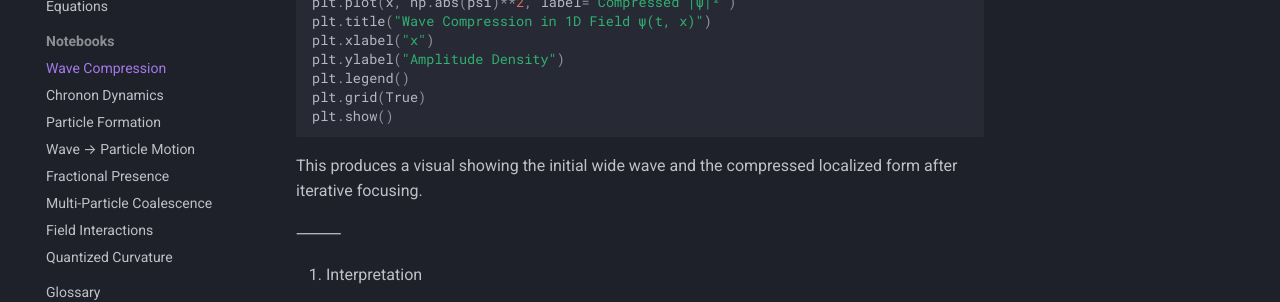
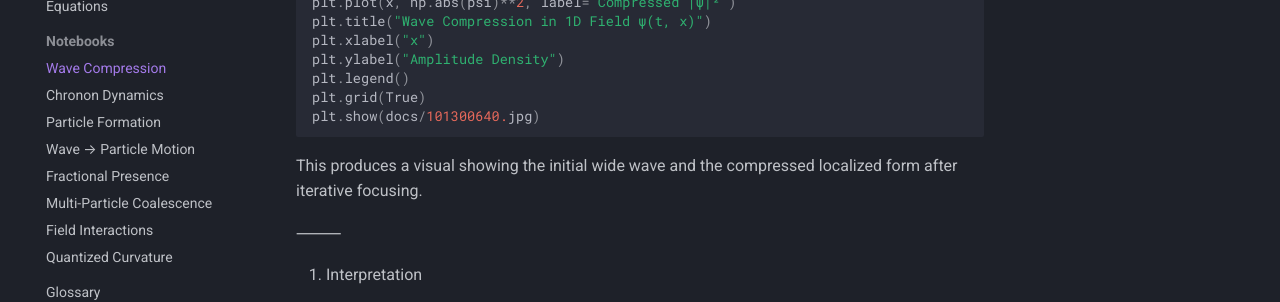
Before and after one commit to mamaofthree579-ship-it/compressive-framework, an MkDocs documentation site: the page built from docs/notebooks/01_wave_compression.md, in a window 1280 px wide and 900 px high, scrolled down 1653 px. Shown: the part 192-494 px from the top of the window. Built offline with MkDocs 1.6.1 and Material for MkDocs 9.7.7, drawn with Linux system fonts in a browser that asks for light colours; comment, search, counter and statistics services are not loaded.

Commit message:
Update 01_wave_compression.md

````diff
--- a/docs/notebooks/01_wave_compression.md
+++ b/docs/notebooks/01_wave_compression.md
@@ -73,7 +73,7 @@ plt.xlabel("x")
 plt.ylabel("Amplitude Density")
 plt.legend()
 plt.grid(True)
-plt.show()
+plt.show(docs/101300640.jpg)
 ```
 
 This produces a visual showing the initial wide wave and the compressed localized form after iterative focusing.
````
